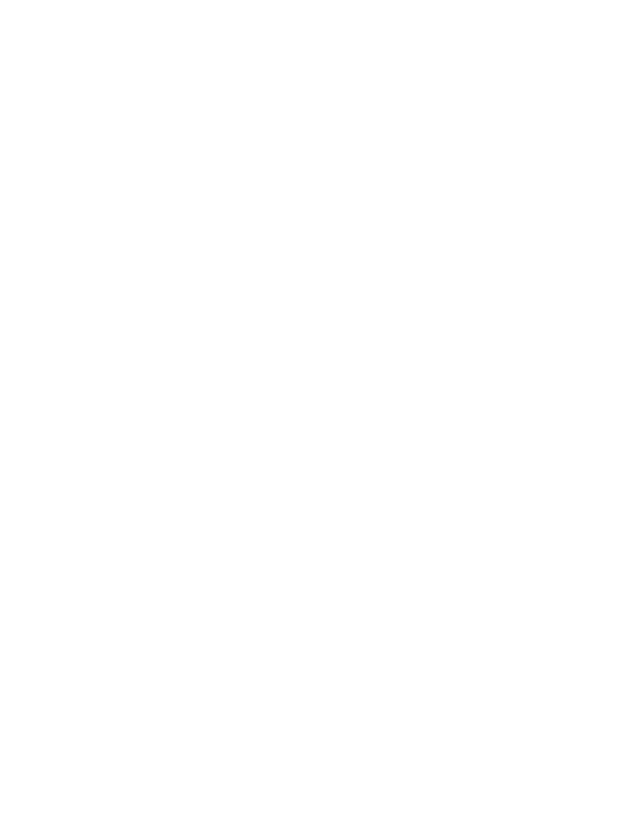
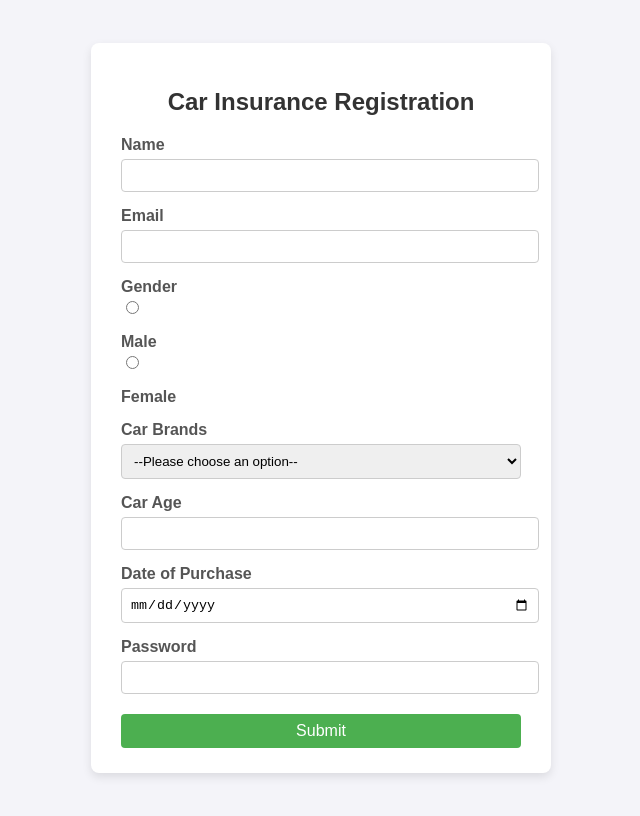
Before and after one commit to acciojob/car-insurance-form-Hrishiambhore, a website: page main.html in a window 1280 px wide. Shown: the whole page, without its empty margins (319-959 px from the left). Drawn offline with Linux system fonts and the light colour scheme.

Commit message:
created a submission

```diff
--- a/main.html
+++ b/main.html
@@ -1,16 +1,95 @@
 <!DOCTYPE html>
 
-<html>
+<!DOCTYPE html>
+<html lang="en">
+<head>
+  <meta charset="UTF-8">
+  <title>Car Insurance Registration Form</title>
+  <style>
+    body {
+      font-family: Arial, sans-serif;
+      background: #f4f4f9;
+      display: flex;
+      justify-content: center;
+      align-items: center;
+      height: 100vh;
+    }
+    form {
+      background: #fff;
+      padding: 25px 30px;
+      border-radius: 8px;
+      box-shadow: 0 4px 10px rgba(0,0,0,0.1);
+      width: 400px;
+    }
+    h2 {
+      text-align: center;
+      margin-bottom: 20px;
+      color: #333;
+    }
+    label {
+      display: block;
+      margin-top: 15px;
+      font-weight: bold;
+      color: #555;
+    }
+    input, select, button {
+      width: 100%;
+      padding: 8px;
+      margin-top: 5px;
+      border: 1px solid #ccc;
+      border-radius: 4px;
+    }
+    input[type="radio"] {
+      width: auto;
+      margin-right: 8px;
+    }
+    button[type="submit"] {
+      margin-top: 20px;
+      background: #4CAF50;
+      color: white;
+      border: none;
+      font-size: 16px;
+      cursor: pointer;
+    }
+    button[type="submit"]:hover {
+      background: #45a049;
+    }
+  </style>
+</head>
+<body>
+  <form method="post">
+    <h2>Car Insurance Registration</h2>
 
-<head>
-	<link rel="stylesheet" href="styles.css">
-</head>
+    <label for="name">Name</label>
+    <input type="text" id="name" name="name" required>
 
-<body>
-	<!-- the entire body must be written by student -->
-    <script type="text/javascript" src="./script.js">
-</script>
+    <label for="email">Email</label>
+    <input type="email" id="email" name="email" required>
 
+    <label>Gender</label>
+    <input type="radio" id="gender_m" name="gender" value="Male" required>
+    <label for="gender_m">Male</label>
+    <input type="radio" id="gender_f" name="gender" value="Female" required>
+    <label for="gender_f">Female</label>
+
+    <label for="cars">Car Brands</label>
+    <select id="cars" name="cars">
+      <option value="">--Please choose an option--</option>
+      <option value="BMW">BMW</option>
+      <option value="Audi">Audi</option>
+      <option value="Mercedez">Mercedez</option>
+    </select>
+
+    <label for="carage">Car Age</label>
+    <input type="number" id="carage" name="carage" required>
+
+    <label for="dop">Date of Purchase</label>
+    <input type="date" id="dop" name="dop" required>
+
+    <label for="password">Password</label>
+    <input type="password" id="password" name="password" required>
+
+    <button type="submit">Submit</button>
+  </form>
 </body>
-
 </html>
```
